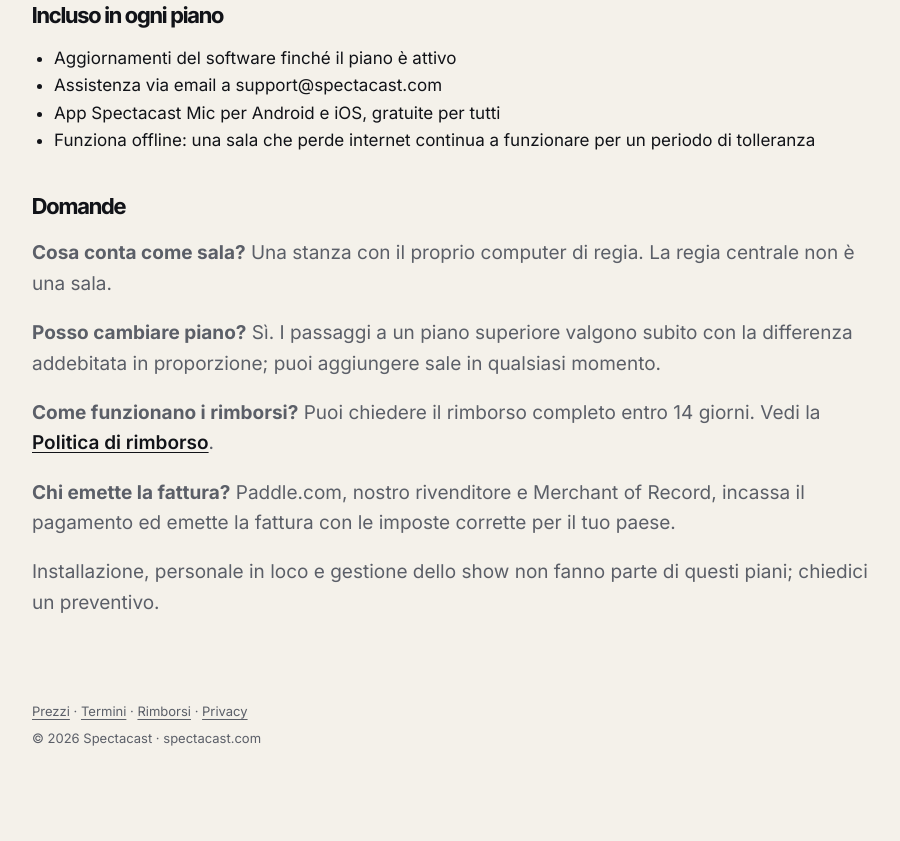
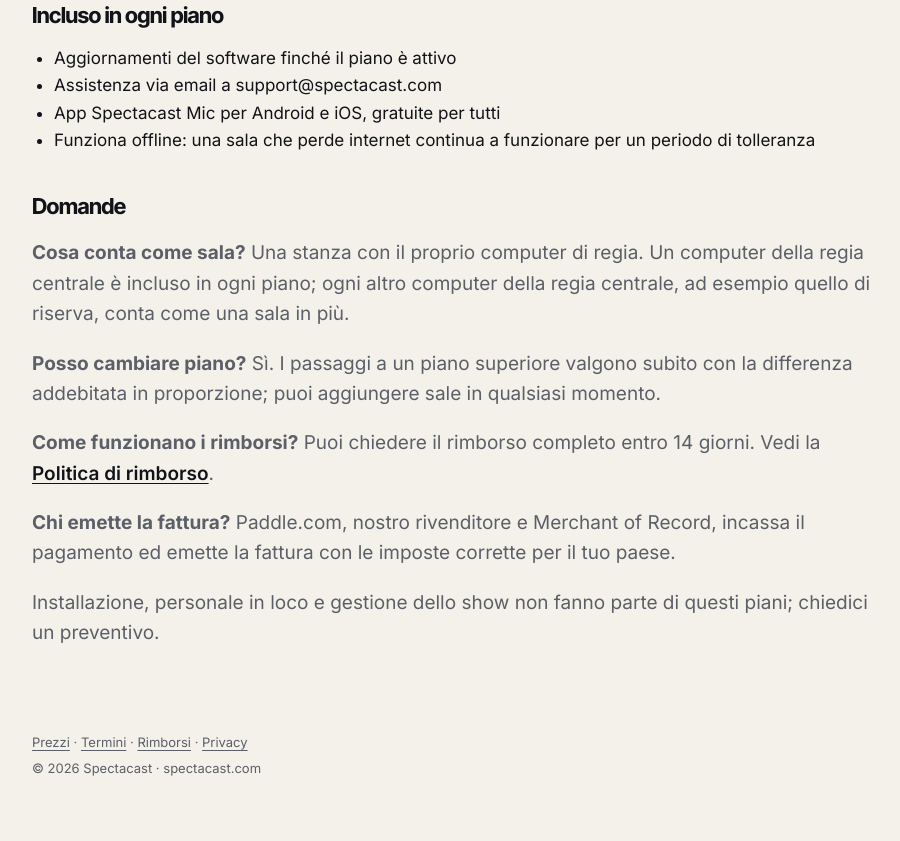
Before and after one commit to Spectacast/spectacast.github.io, a plain HTML site: page it/prezzi/index.html in a window 1280 px wide. Shown: the part 1157-1998 px from the top of the page, without its empty margins (112-1012 px from the left). Before the commit the page ends 1968 px from the top, so only its background shows below. Drawn offline with Linux system fonts and the light colour scheme.

Commit message:
Pricing: one control-room computer included, further ones count as a hall
Co-Authored-By: Claude Fable 5.2 <noreply@anthropic.com>
Claude-Session: https://claude.ai/code/session_01X5UvNQDLPbnJj1FMceZhur

```diff
--- a/it/prezzi/index.html
+++ b/it/prezzi/index.html
@@ -67,7 +67,7 @@
 <li>Funziona offline: una sala che perde internet continua a funzionare per un periodo di tolleranza</li>
 </ul>
 <h2>Domande</h2>
-<p><strong>Cosa conta come sala?</strong> Una stanza con il proprio computer di regia. La regia centrale non è una sala.</p>
+<p><strong>Cosa conta come sala?</strong> Una stanza con il proprio computer di regia. Un computer della regia centrale è incluso in ogni piano; ogni altro computer della regia centrale, ad esempio quello di riserva, conta come una sala in più.</p>
 <p><strong>Posso cambiare piano?</strong> Sì. I passaggi a un piano superiore valgono subito con la differenza addebitata in proporzione; puoi aggiungere sale in qualsiasi momento.</p>
 <p><strong>Come funzionano i rimborsi?</strong> Puoi chiedere il rimborso completo entro 14 giorni. Vedi la <a href="/it/rimborsi/">Politica di rimborso</a>.</p>
 <p><strong>Chi emette la fattura?</strong> Paddle.com, nostro rivenditore e Merchant of Record, incassa il pagamento ed emette la fattura con le imposte corrette per il tuo paese.</p>
```
Also changed, not shown: pricing/index.html (+1 -1 lines).
